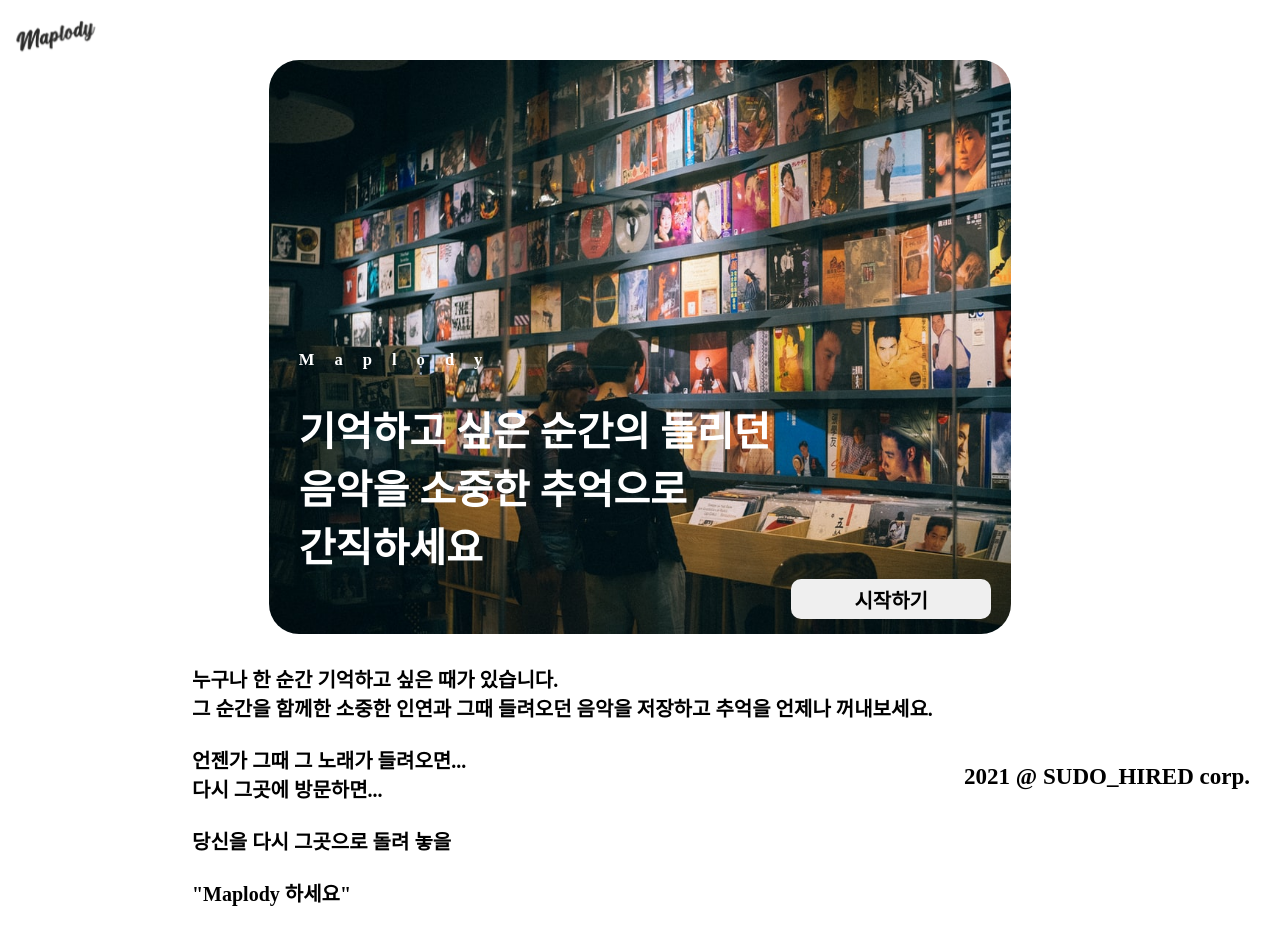
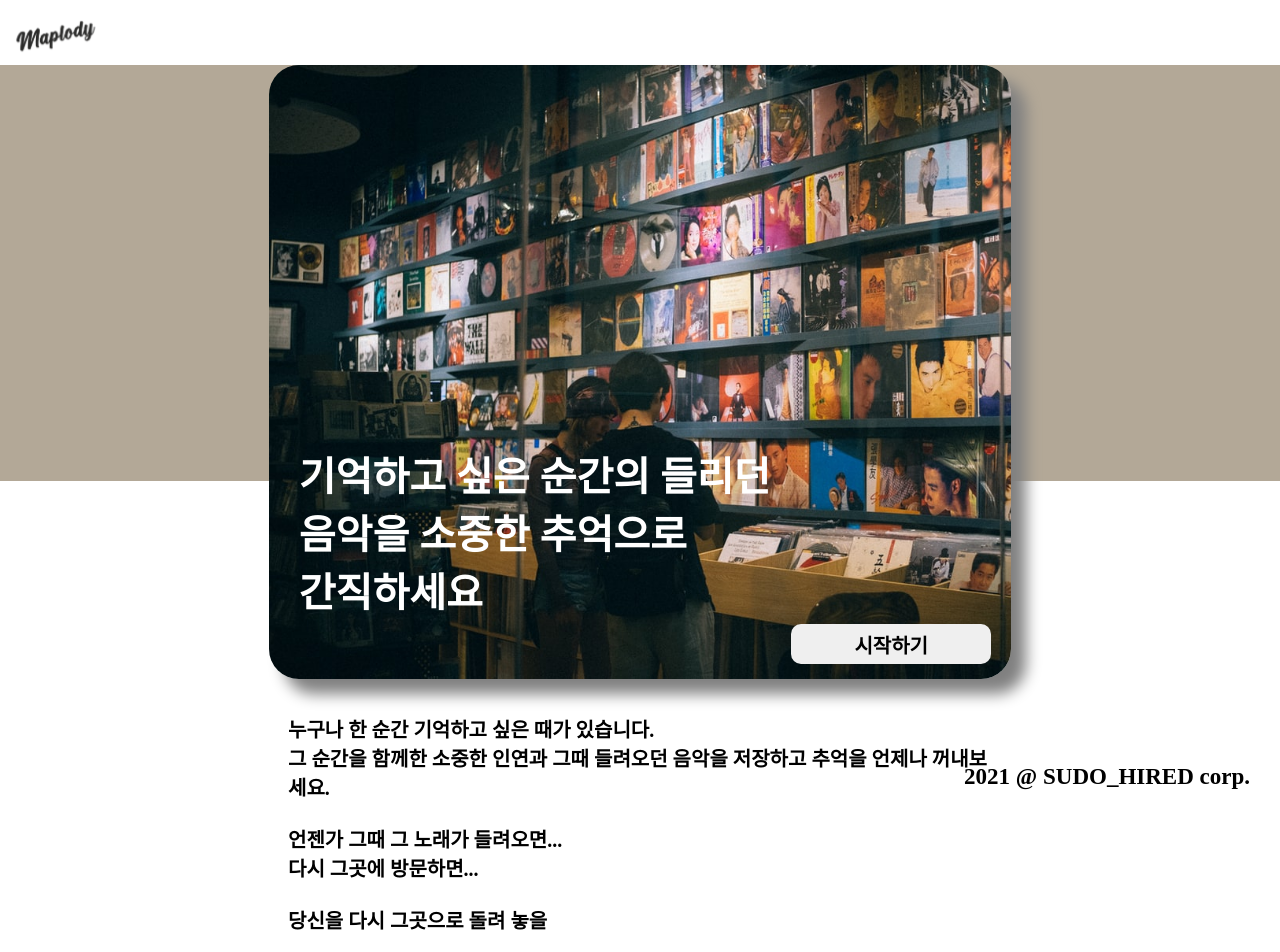
Before and after one commit to codestates/Maplody, a React (Create React App) app in the folder client/: page / in a window 1280 px wide. Shown: the top 952 px of the page. Before the commit the page ends 907 px from the top, so only its background shows below. Built offline with nearby package versions, Linux system fonts and the light colour scheme; a web font is replaced by a local one; what react-google-maps would draw is missing.

Commit message:
ADD: Landing page shape

```diff
--- a/client/src/pages/Landing.js
+++ b/client/src/pages/Landing.js
@@ -32,19 +32,13 @@ const LandingTitleContainer = styled.div`
   background-image: url(${img});
   background-repeat: no-repeat;
   background-size: cover;
-  margin-top: 60px;
-  padding: 210px 0 0 30px;
+  margin-top: 65px;
+  padding: 350px 0 0 30px;
+  box-shadow: gray 15px 15px 15px;
 `;
 
 const About = styled.div`
   font-size: 20px;
-`;
-
-const Title = styled.h5`
-  letter-spacing: 20px;
-  color: white;
-  font-family: Hanna;
-  margin-top: 80px;
 `;
 
 const MainCatchphrase = styled.h1`
@@ -75,12 +69,26 @@ const Button = styled.button`
 const SubCatchphraseContainer = styled.div`
   display: flex;
   justify-content: flex-start;
-  width: 70%;
+  width: 55%;
   font-size: 20px;
-  margin-top: 30px;
+  margin-top: 35px;
 `;
 
-const SubCatchphrase = styled.div``;
+const SubCatchphrase = styled.div`
+  p {
+    font-family: Hanna;
+  }
+`;
+
+const Shape = styled.div`
+  position: absolute;
+  width: 100%;
+  top: 65px;
+  height: 52vh;
+  z-index: -1;
+  opacity: 0.8;
+  background-color: #a0937d;
+`;
 
 const Landing = ({ accessToken, setAccessToken, setIsLogin, setUserInfo }) => {
   const [loginOpen, setLoginOpen] = useState(false);
@@ -101,10 +109,10 @@ const Landing = ({ accessToken, setAccessToken, setIsLogin, setUserInfo }) => {
         <Loading />
       ) : (
         <LandingContainer>
+          <Shape />
           <Logo src={require('../img/Maplody_Logo.png').default} />
           <LandingTitleContainer>
             <About>
-              <Title>Maplody</Title>
               <MainCatchphrase>기억하고 싶은 순간의 들리던 음악을 소중한 추억으로 간직하세요</MainCatchphrase>
             </About>
             <ButtonContainer>
```
